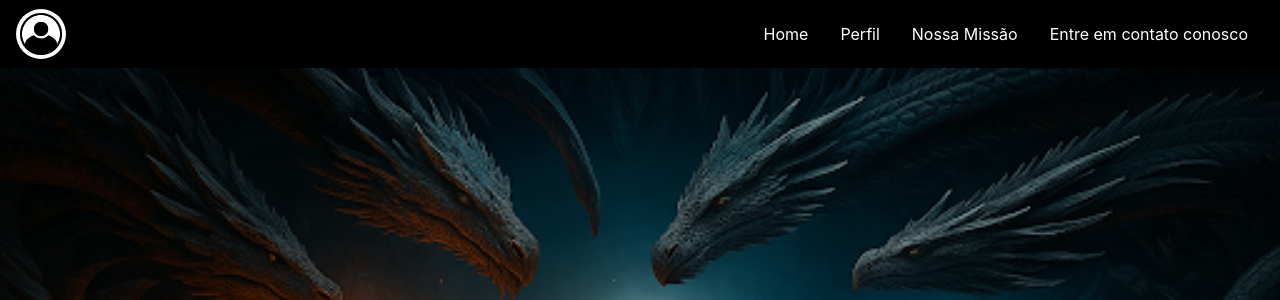
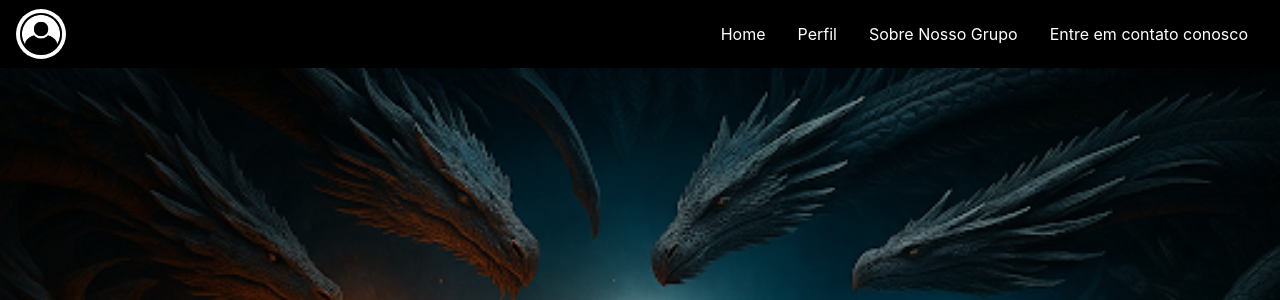
Before and after one commit to BrunoArrudas/Projeto-Site-Dragoes-, a PHP site: page /index.php in a window 1280 px wide. Shown: the top 300 px of the page. Run offline with PHP 8.4, Linux system fonts and the light colour scheme.

Commit message:
Atualização Barra de Navegação.

```diff
--- a/header.php
+++ b/header.php
@@ -107,8 +107,8 @@
     <ul>
       <li><a class="active" href="index.php">Home</a></li>
       <li><a href="perfil.php">Perfil</a></li>
-      <li><a href="cadastro.php">Nossa Missão</a></li>
-      <li><a href="sobre.php">Entre em contato conosco</a></li>
+      <li><a href="grupo.php">Sobre Nosso Grupo</a></li>
+      <li><a href="contato">Entre em contato conosco</a></li>
     </ul>
   </div>
 </body>
```
